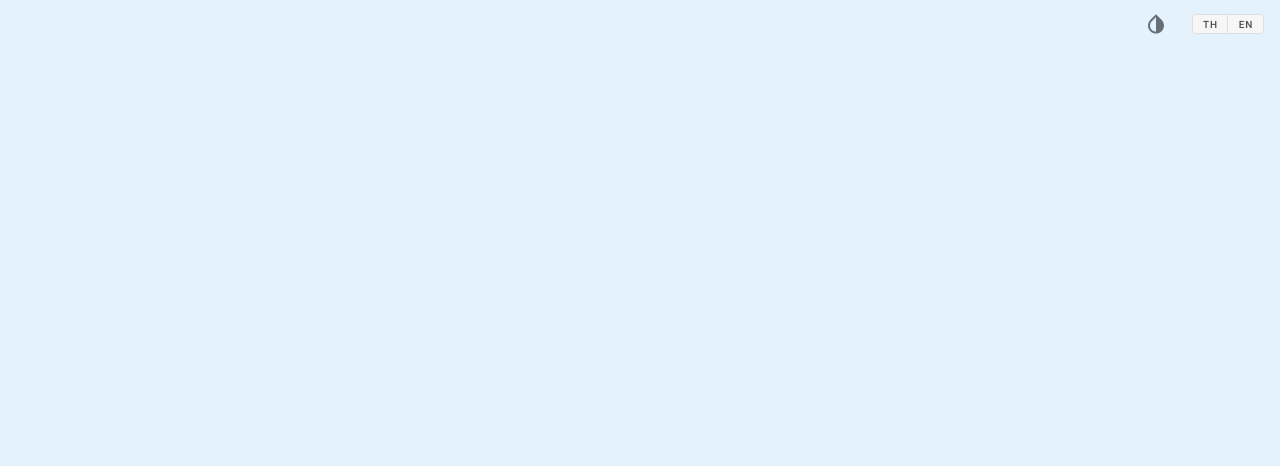
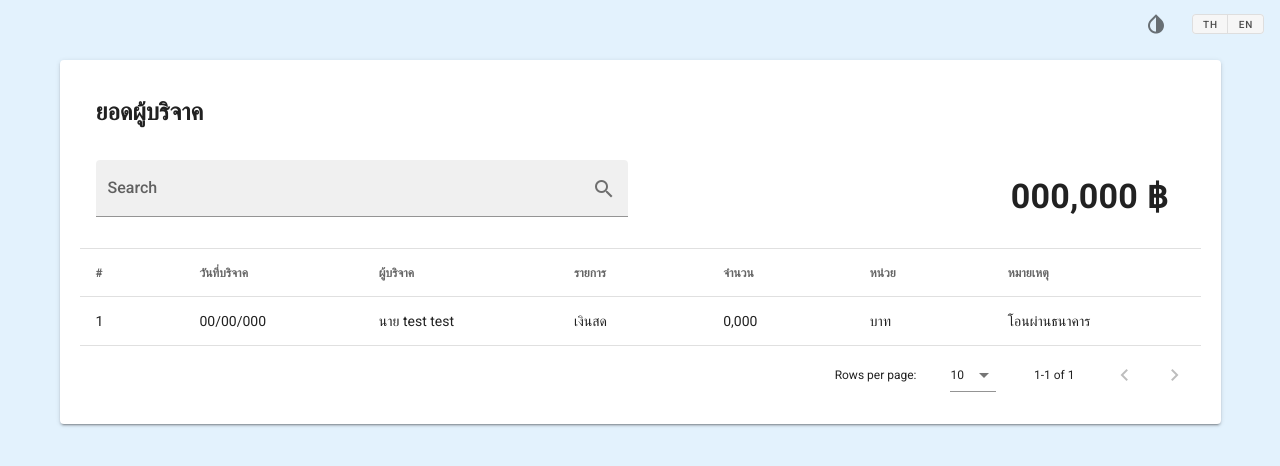
Before and after one commit to SUCHATI252/Ban12, a Nuxt app: page /donate in a window 1280 px wide. Before the commit this address had no page. Shown: the top 466 px of the page. Built offline with nearby package versions, Linux system fonts and the light colour scheme.

Commit message:
add donate

```diff
--- /dev/null
+++ b/assets/styles.css
@@ -0,0 +1,29 @@
+:root {
+  --hover-color: 111, 76, 255;
+}
+html {
+  overflow-y: auto !important
+}
+.page-enter-active,
+.page-leave-active {
+  transition: opacity 0.5s;
+}
+.page-enter,
+.page-leave-to {
+  opacity: 0;
+}
+.text-glow {
+  text-shadow: 0 0 80px rgb(192 219 255 / 75%), 0 0 32px rgb(65 120 255 / 24%);
+}
+.text-gradient {
+  background: linear-gradient(to right, #30CFD0, #c43ad6);
+  -webkit-background-clip: text;
+  -webkit-text-fill-color: transparent;
+}
+.btn-gradient {
+  background-image: linear-gradient(to right, rgb(1 134 218), rgb(182 49 167));
+  border: 0;
+}
+.btn-gradient:hover {
+  box-shadow: rgba(var(--hover-color), 0.5) 0px 0px 20px 0px;
+}
--- a/layouts/default.vue
+++ b/layouts/default.vue
@@ -1,6 +1,6 @@
 <template>
   <v-app dark>
-    <v-app-bar dense flat color="transparent" :class="!$vuetify.theme.dark && 'blue lighten-5'">
+    <v-app-bar app dense flat color="transparent" :class="!$vuetify.theme.dark && 'blue lighten-5'">
       <v-spacer />
       <v-tooltip bottom>
         <template #activator="{ on, attrs }">
@@ -30,8 +30,6 @@
     <v-main :class="!$vuetify.theme.dark && 'blue lighten-5'">
       <Nuxt />
     </v-main>
-    <snack-bar />
-    <overlay />
   </v-app>
 </template>
 
--- a/nuxt.config.js
+++ b/nuxt.config.js
@@ -28,6 +28,7 @@ export default {
 
   // Global CSS: https://go.nuxtjs.dev/config-css
   css: [
+    '~/assets/styles.css'
   ],
 
   // Plugins to run before rendering page: https://go.nuxtjs.dev/config-plugins
--- /dev/null
+++ b/pages/donate.vue
@@ -0,0 +1,102 @@
+<template>
+  <v-container>
+    <v-card class="pa-5">
+      <v-card-title>
+        <span class="text-h5 font-weight-bold">
+          ยอดผู้บริจาค
+        </span>
+      </v-card-title>
+      <v-card-title>
+        <v-row>
+          <v-col cols="12" md="6">
+            <v-text-field
+              v-model="search"
+              append-icon="mdi-magnify"
+              label="Search"
+              single-line
+              hide-details
+              filled
+            />
+          </v-col>
+          <v-col cols="12" md="6">
+            <v-card flat>
+              <v-card-title class="justify-end">
+                <span class="text-h4 font-weight-bold">000,000 ฿</span>
+              </v-card-title>
+            </v-card>
+          </v-col>
+        </v-row>
+      </v-card-title>
+      <v-divider />
+      <v-data-table :headers="headers" :items="lists" :search="search">
+        <!-- <template #body="{ items }">
+          <thead>
+            <tr>
+              <th v-text="'#'" />
+              <th v-text="'วันที่บริจาค'" />
+              <th v-text="'ผู้บริจาค'" />
+              <th v-text="'รายการ'" />
+              <th v-text="'จำนวน'" />
+              <th v-text="'หน่วย'" />
+              <th v-text="'หมายเหตุ'" />
+            </tr>
+          </thead>
+          <tbody>
+            <tr v-for="(item, index) in items" :key="index">
+              <td v-text="index+1" />
+              <td v-text="item.date" />
+              <td v-text="item.name" />
+              <td v-text="item.list" />
+              <td v-text="item.qty" />
+              <td v-text="item.count" />
+              <td v-text="item.note" />
+            </tr>
+          </tbody>
+        </template> -->
+      </v-data-table>
+    </v-card>
+  </v-container>
+</template>
+
+<script>
+export default {
+  name: 'DonatePage',
+  data: () => ({
+    search: '',
+    headers: [
+      {
+        text: '#',
+        align: 'start',
+        value: 'index'
+      },
+      {
+        text: 'วันที่บริจาค',
+        value: 'date'
+      },
+      {
+        text: 'ผู้บริจาค',
+        value: 'name'
+      },
+      {
+        text: 'รายการ',
+        value: 'list'
+      },
+      {
+        text: 'จำนวน',
+        value: 'qty'
+      },
+      {
+        text: 'หน่วย',
+        value: 'count'
+      },
+      {
+        text: 'หมายเหตุ',
+        value: 'note'
+      }
+    ],
+    lists: [
+      { index: +1, date: '00/00/000', name: 'นาย test test', list: 'เงินสด', qty: '0,000', count: 'บาท', note: 'โอนผ่านธนาคาร' }
+    ]
+  })
+}
+</script>
--- a/pages/index.vue
+++ b/pages/index.vue
@@ -65,7 +65,6 @@
             <v-card-title class="justify-center">
               <span class="text-h4">หายป่วยวันนี้</span>
             </v-card-title>
-            <v-divider />
             <v-card-text>
               <div class="d-flex justify-center">
                 <span class="white--text text-h2 font-weight-bold">
@@ -148,6 +147,24 @@
           </v-card>
         </v-col>
       </v-row>
+      <v-row justify="center" align="center">
+        <v-col
+          cols="12"
+        >
+          <v-card dark color="primary" to="/donate" height="150">
+            <v-card-title class="justify-center">
+              <span class="text-h4">ยอดบริจาค</span>
+            </v-card-title>
+            <v-card-text>
+              <div class="d-flex justify-center">
+                <span class="white--text text-h3 font-weight-bold">
+                  {{ donate }} ฿
+                </span>
+              </div>
+            </v-card-text>
+          </v-card>
+        </v-col>
+      </v-row>
     </v-col>
   </v-container>
 </template>
@@ -164,7 +181,8 @@ export default {
     infections_accumulated: '000',
     well_accumulated: '000',
     is_healing: '000',
-    died: '000'
+    died: '000',
+    donate: '10,000'
   }),
   computed: {
     getdatenow () {
```
